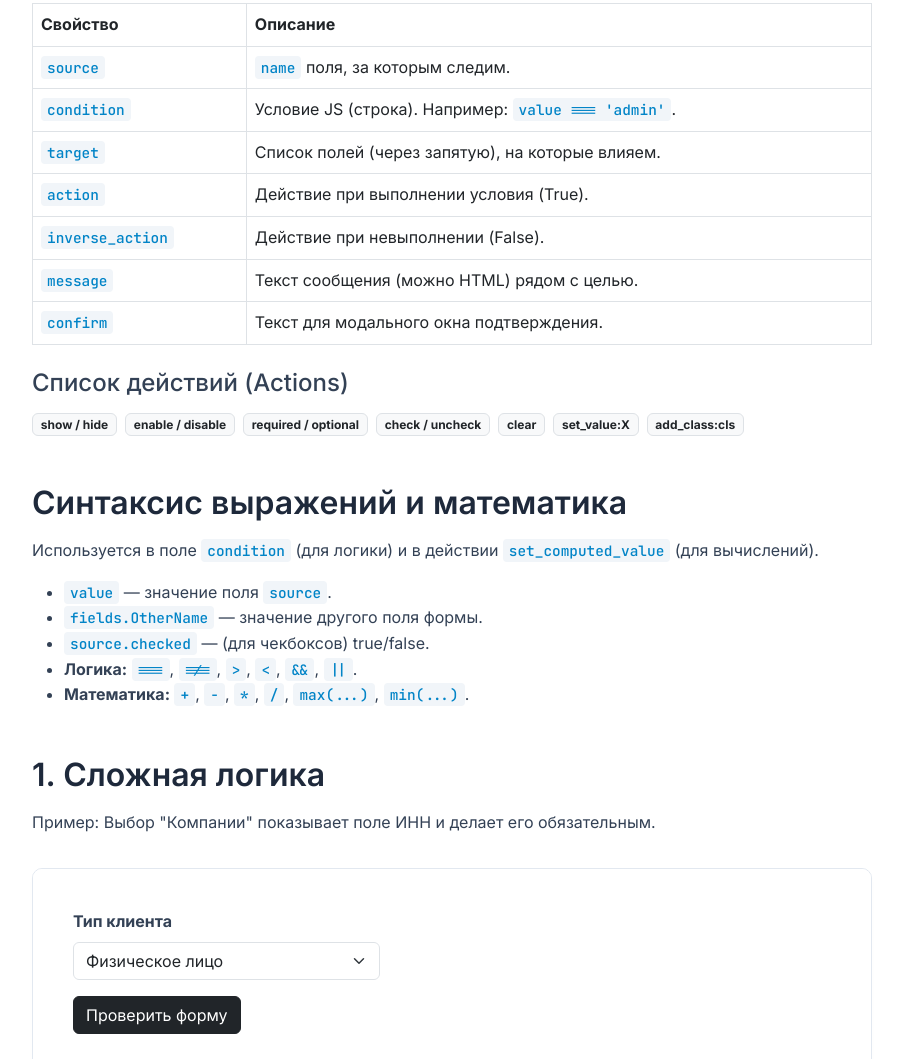
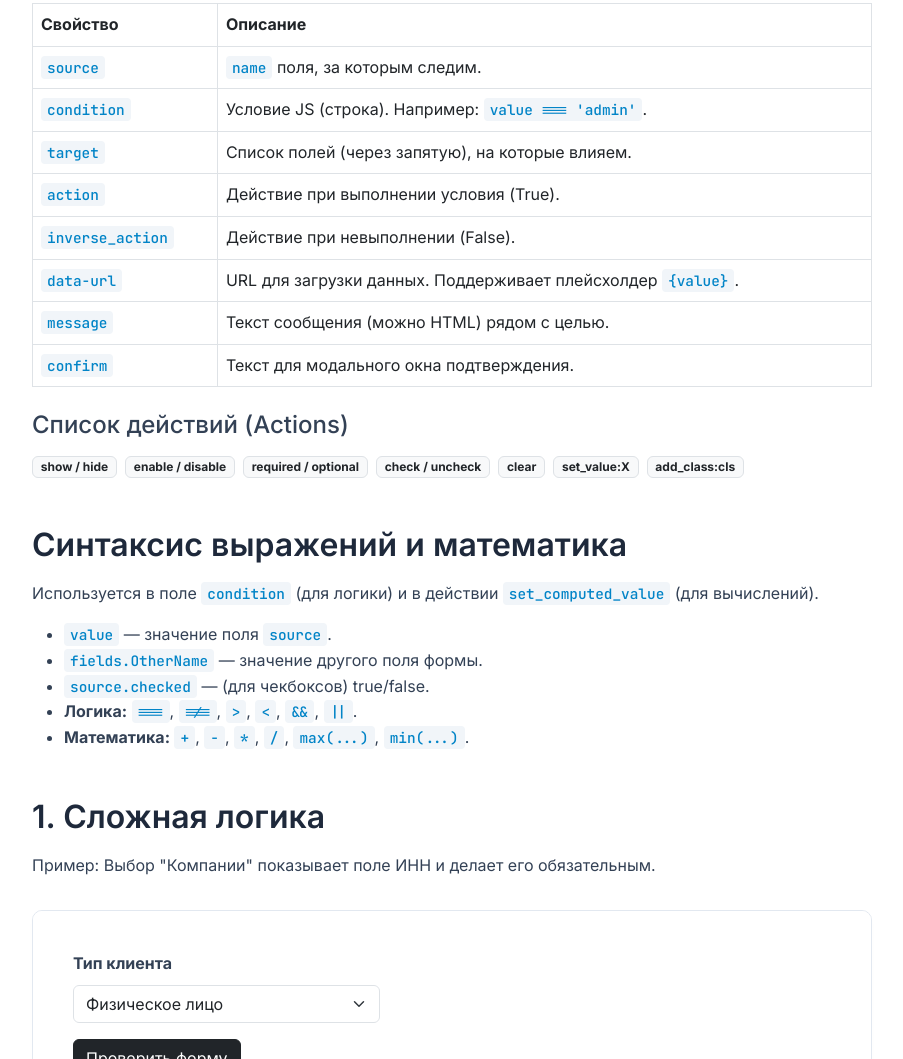
Before and after one commit to smalloff/KrisForm, a plain HTML site: page ru.html in a window 1280 px wide. Shown: the part 5018-6077 px from the top of the page, without its empty margins (328-1231 px from the left). Drawn offline with nearby package versions, Linux system fonts and the light colour scheme.

Commit message:
fix docs

```diff
--- a/ru.html
+++ b/ru.html
@@ -713,6 +713,10 @@ window.KrisFormTranslateMessages.magic_code = "Неверный код. Ожид
                         <td>Действие при невыполнении (False).</td>
                     </tr>
                     <tr>
+                        <td><code>data-url</code></td>
+                        <td>URL для загрузки данных. Поддерживает плейсхолдер <code>{value}</code>.</td>
+                    </tr>
+                    <tr>
                         <td><code>message</code></td>
                         <td>Текст сообщения (можно HTML) рядом с целью.</td>
                     </tr>
```
Also changed, not shown: index.html (+4 -0 lines), 1 other file.
